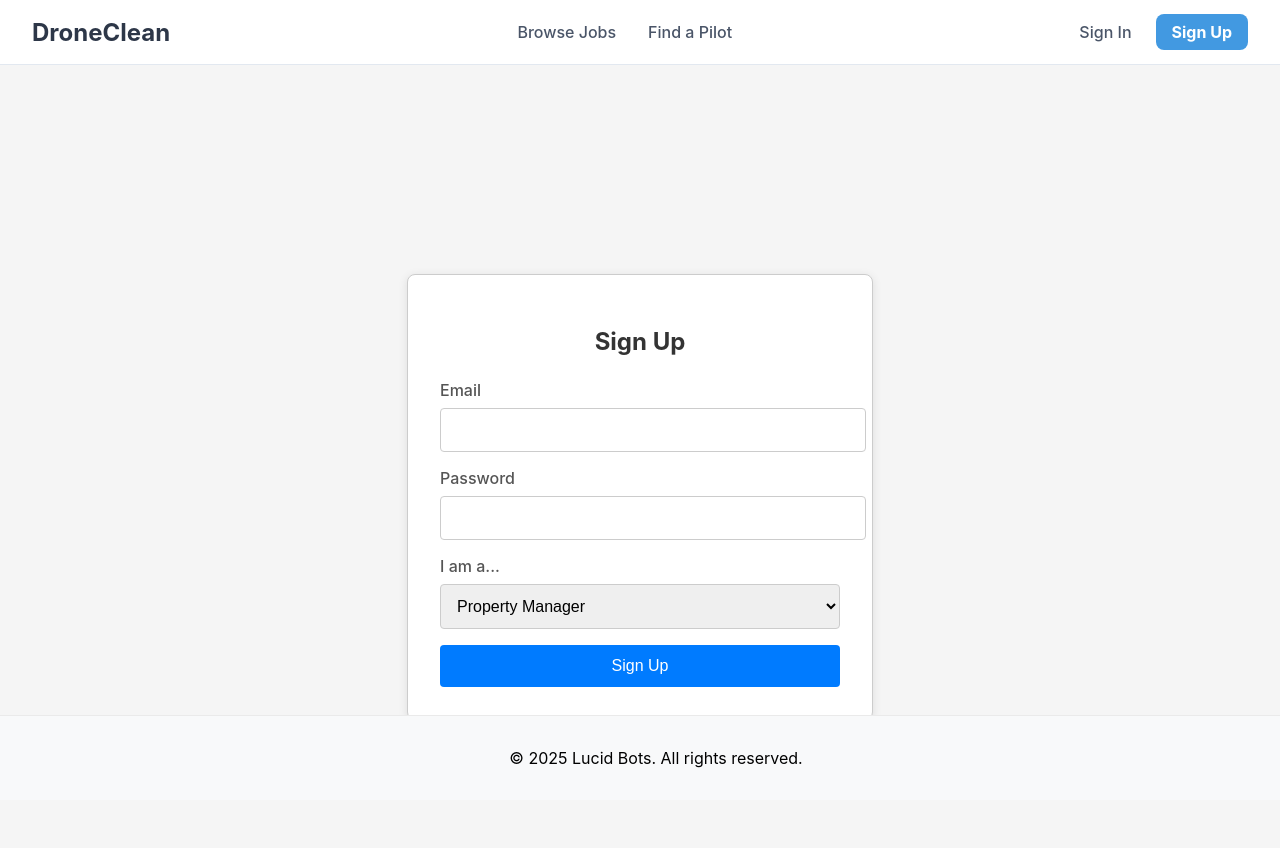
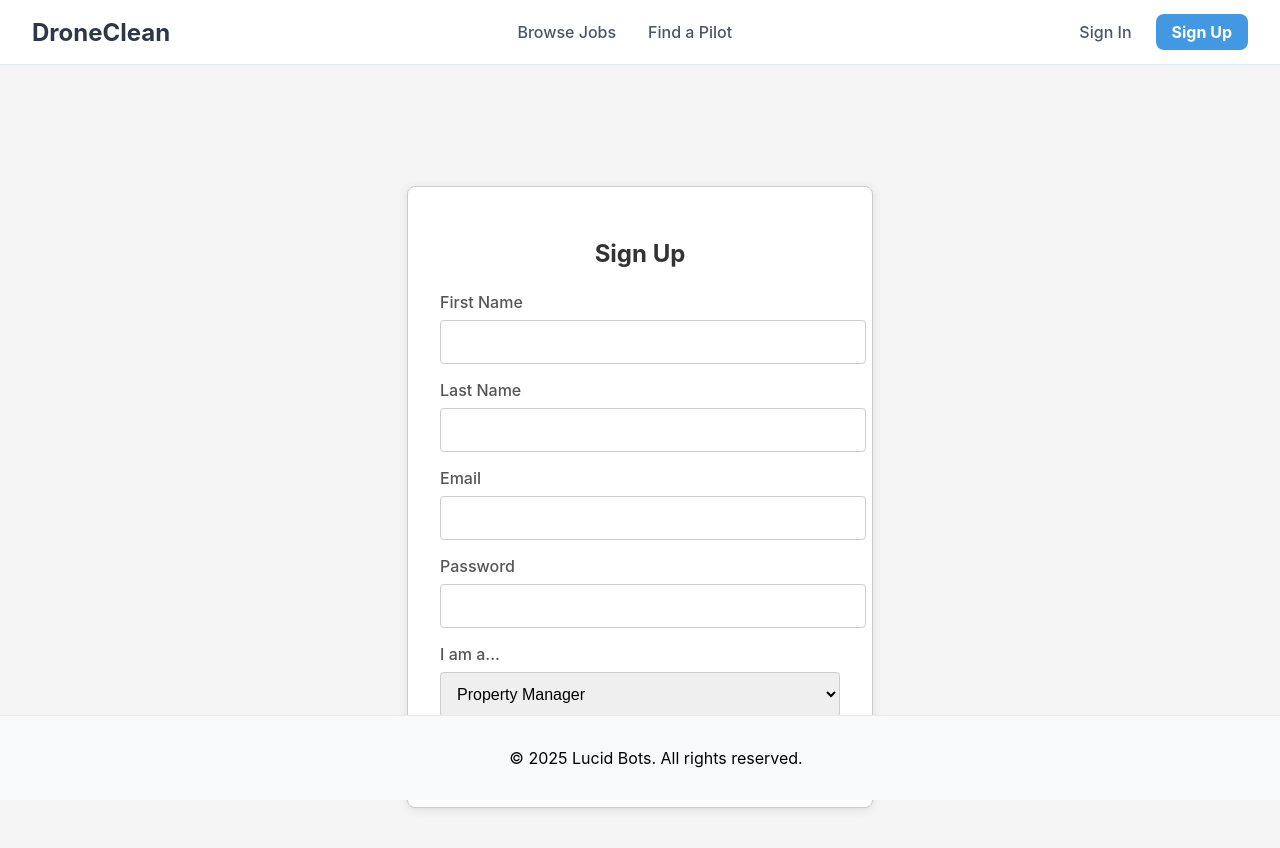
Before and after one commit to freyeslucidbots/drone-cleaning-marketplace, a React (Create React App) app in the folder frontend/: page /signup in a window 1280 px wide. Shown: the top 848 px of the page. Built offline with nearby package versions, Linux system fonts and the light colour scheme; no server answers.

Commit message:
feat: add firstName and lastName fields to signup form

```diff
--- a/frontend/src/components/auth/SignUp.js
+++ b/frontend/src/components/auth/SignUp.js
@@ -6,6 +6,8 @@ import './auth.css';
 const SignUp = () => {
   const [email, setEmail] = useState('');
   const [password, setPassword] = useState('');
+  const [firstName, setFirstName] = useState('');
+  const [lastName, setLastName] = useState('');
   const [userType, setUserType] = useState('property_manager');
   const [loading, setLoading] = useState(false);
   const [error, setError] = useState('');
@@ -20,7 +22,7 @@ const SignUp = () => {
     setError('');
     setSuccess('');
 
-    const result = await signup(email, password, userType);
+    const result = await signup(email, password, userType, firstName, lastName);
 
     if (result.success) {
       setSuccess(result.message);
@@ -40,6 +42,31 @@ const SignUp = () => {
         <h2>Sign Up</h2>
         {error && <div className="error-message">{error}</div>}
         {success && <div className="success-message">{success}</div>}
+
+        <div className="form-group">
+          <label htmlFor="firstName">First Name</label>
+          <input
+            type="text"
+            id="firstName"
+            value={firstName}
+            onChange={(e) => setFirstName(e.target.value)}
+            required
+            disabled={loading}
+          />
+        </div>
+
+        <div className="form-group">
+          <label htmlFor="lastName">Last Name</label>
+          <input
+            type="text"
+            id="lastName"
+            value={lastName}
+            onChange={(e) => setLastName(e.target.value)}
+            required
+            disabled={loading}
+          />
+        </div>
+
         <div className="form-group">
           <label htmlFor="email">Email</label>
           <input
--- a/frontend/src/context/AuthContext.js
+++ b/frontend/src/context/AuthContext.js
@@ -76,14 +76,14 @@ export const AuthProvider = ({ children }) => {
     }
   };
 
-  const signup = async (email, password, role = 'property_manager') => {
+  const signup = async (email, password, role = 'property_manager', firstName, lastName) => {
     try {
       const response = await fetch(`${API_BASE_URL}/api/auth/signup`, {
         method: 'POST',
         headers: {
           'Content-Type': 'application/json'
         },
-        body: JSON.stringify({ email, password, role })
+        body: JSON.stringify({ email, password, role, firstName, lastName })
       });
 
       const data = await response.json();
```
Also changed, not shown: 1 other file (tests, documents, lock files or other folders).
